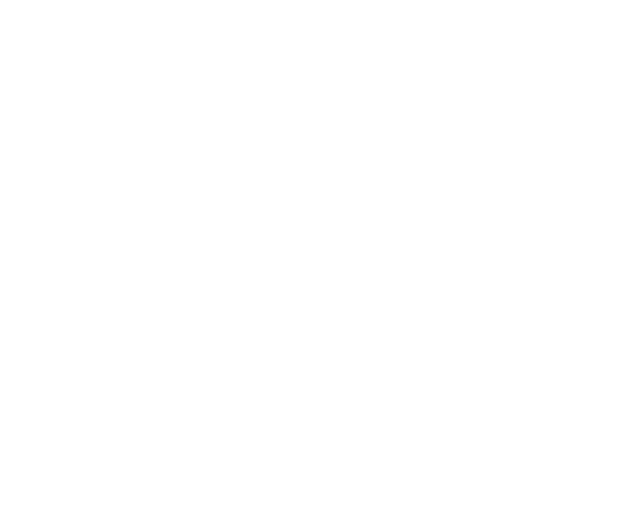
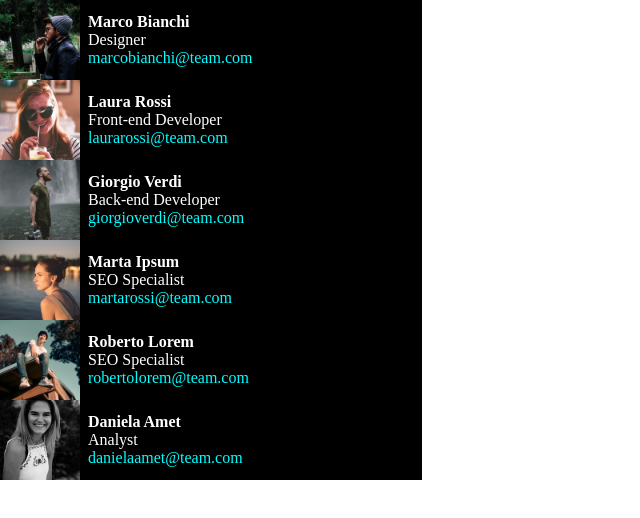
Before and after one commit to MarcoMechini/js-our-team, a plain HTML site: page index.html in a window 1280 px wide. Shown: the whole page, without its empty margins (0-640 px from the left). Drawn offline with Linux system fonts and the light colour scheme.

Commit message:
feat: created card by js

```diff
--- a/css/style.css
+++ b/css/style.css
@@ -0,0 +1,41 @@
+* {
+    margin: 0;
+    padding: 0;
+    box-sizing: border-box;
+}
+
+img {
+    max-width: 100%;
+    display: inline-block;
+}
+
+li {
+    list-style: none;
+}
+
+/**************
+**** CARD *****
+**************/
+
+.card {
+    background-color: #000;
+    display: flex;
+    width: 33%;
+}
+
+.card img {
+    width: 80px;
+}
+
+.desc {
+    display: flex;
+    justify-content: center;
+    align-items: center;
+    padding: 8px;
+    color: #ffff;
+}
+
+.desc a {
+    text-decoration: none;
+    color: aqua;
+}
--- a/index.html
+++ b/index.html
@@ -10,7 +10,10 @@
 
 <body>
 
+    <section class="album">
 
+
+    </section>
 
     <script src="./js/script.js"></script>
 </body>
--- a/js/script.js
+++ b/js/script.js
@@ -36,3 +36,29 @@ const teamMembers = [
     img: "img/female3.png"
   }
 ];
+
+let setMember = (member) => {
+  const { name, role, email, img } = member;
+  return `
+        <div class="card">
+          <img src="./${img}" alt="${name}">
+          <div class="desc">
+              <ul>
+                  <li>
+                      <h4>${name}</h4>
+                  </li>
+                  <ul>${role}</ul>
+                  <li><a href="">${email}</a></li>
+              </ul>
+          </div>
+      </div>
+`}
+
+const album = document.querySelector('.album');
+
+for (let i = 0; i < teamMembers.length; i++) {
+  const element = teamMembers[i];
+
+  const member = setMember(element);
+  album.innerHTML += member;
+}
```
